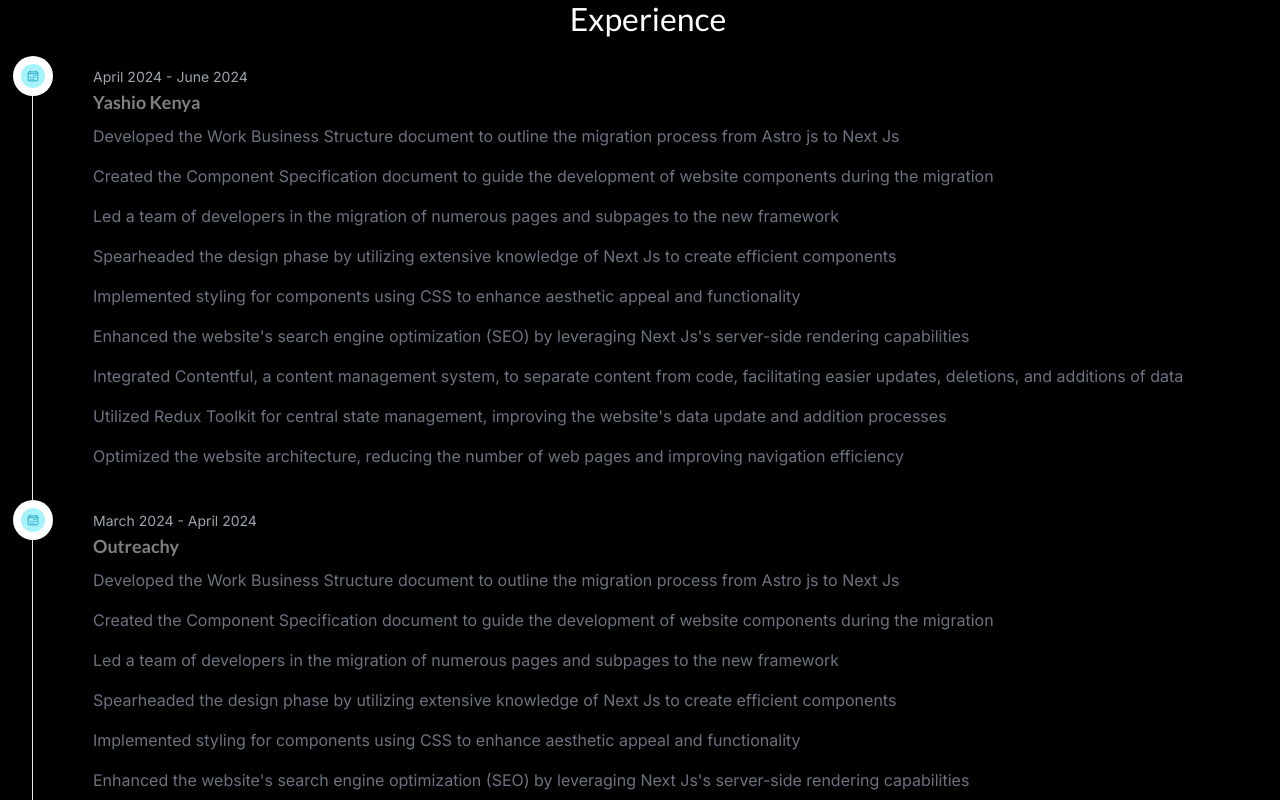
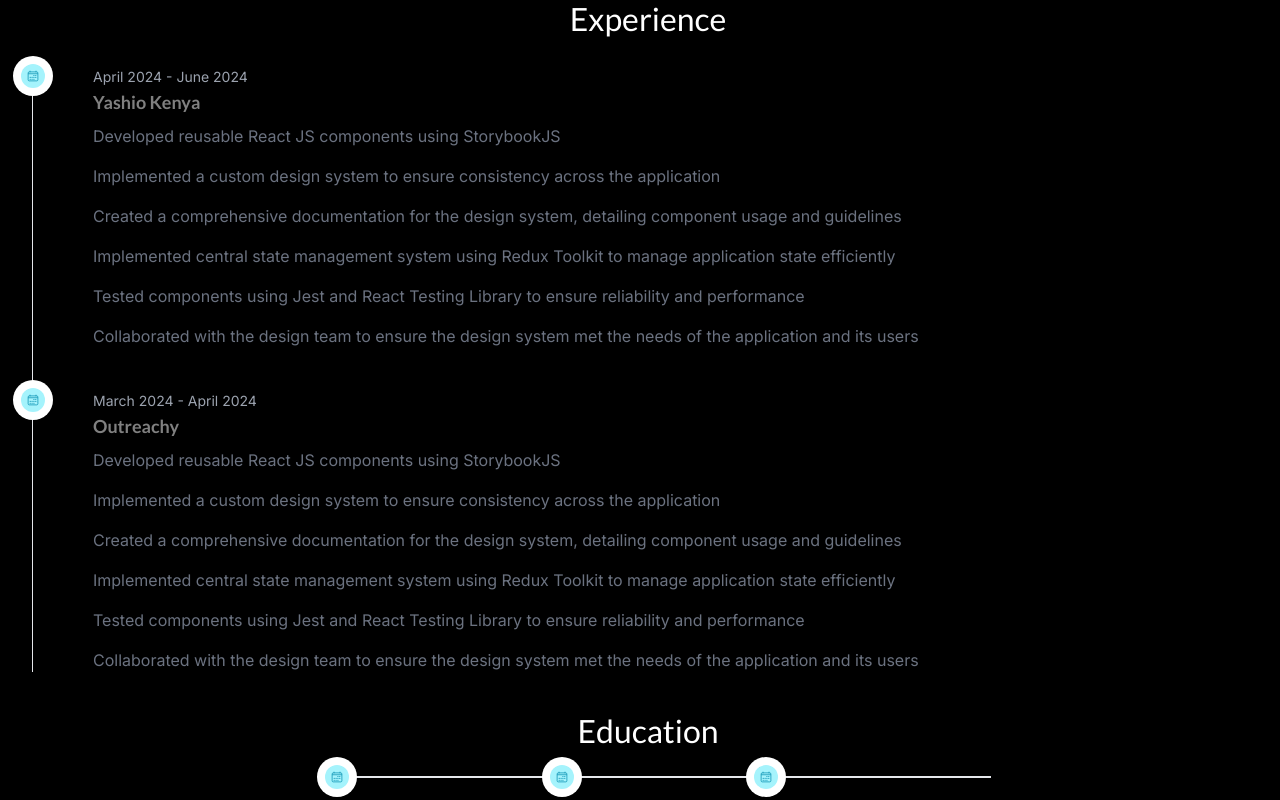
Before and after one commit to Bruce-Mahagwa/Portfolio_v1, a Next.js app in the folder portfolio_v1/: page / in a window 1280 px wide. Shown: the part 920-1720 px from the top of the page. Built offline with nearby package versions, Linux system fonts and the light colour scheme; a web font is replaced by a local one.

Commit message:
Add job description for Niebex LTD

```diff
--- a/portfolio_v1/components/AboutMe/About.js
+++ b/portfolio_v1/components/AboutMe/About.js
@@ -9,6 +9,17 @@
 // variables
 
 const job_tasks = [
+    {
+        id: "Niebex",
+        tasks: {
+            1: "Developed reusable React JS components using StorybookJS",
+            2: "Implemented a custom design system to ensure consistency across the application",
+            3: "Created a comprehensive documentation for the design system, detailing component usage and guidelines",
+            4: "Implemented central state management system using Redux Toolkit to manage application state efficiently",
+            5: "Tested components using Jest and React Testing Library to ensure reliability and performance",
+            6: "Collaborated with the design team to ensure the design system met the needs of the application and its users",
+        }
+    },
     {
         id: "Yashio",
         tasks: {
--- a/portfolio_v1/components/Landing/SkillsCard.js
+++ b/portfolio_v1/components/Landing/SkillsCard.js
@@ -22,7 +22,6 @@
     else if (width > 650) {
         radius = "25vw"
     }
-
     useEffect(() => {
         (async () => {
             await animate(scope.current, {opacity: 1}, {duration: 0.3});
```
Also changed, not shown: portfolio_v1/components/Landing/Landing.js (line endings or trailing spaces).
